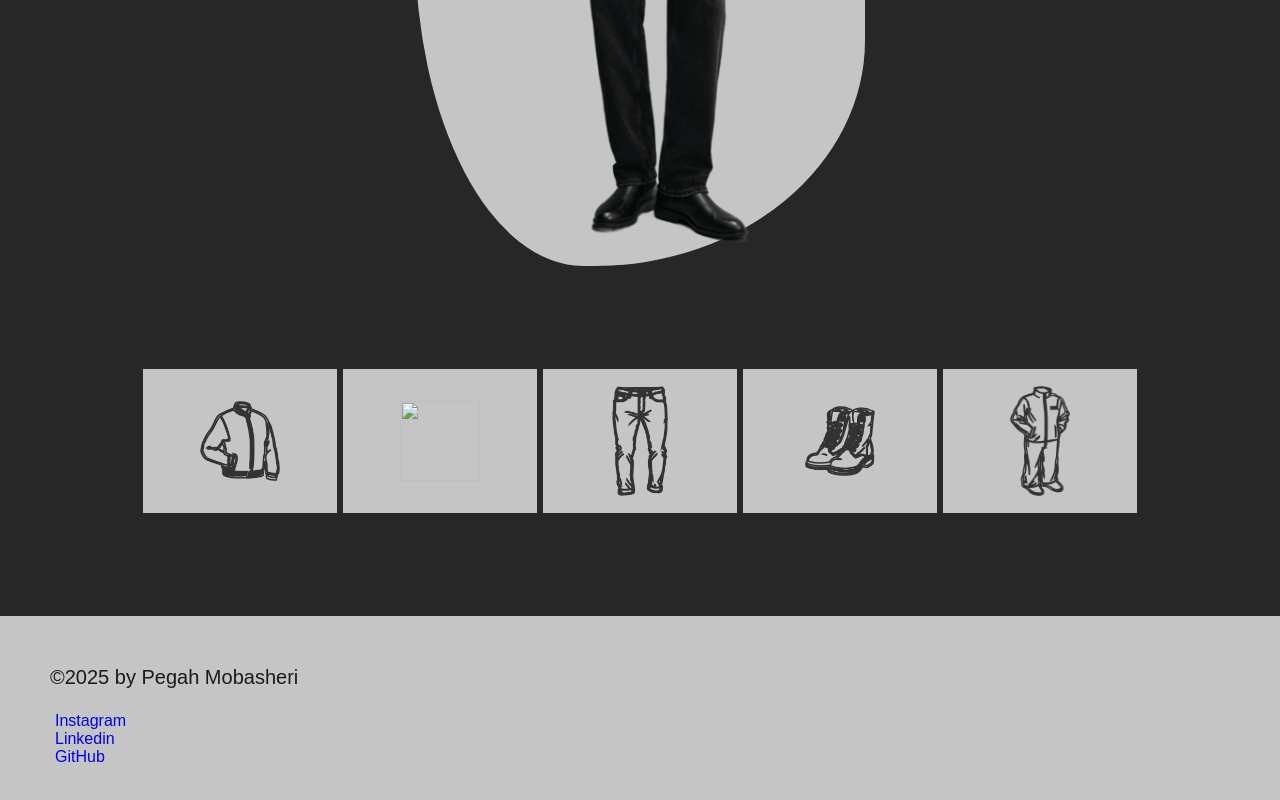
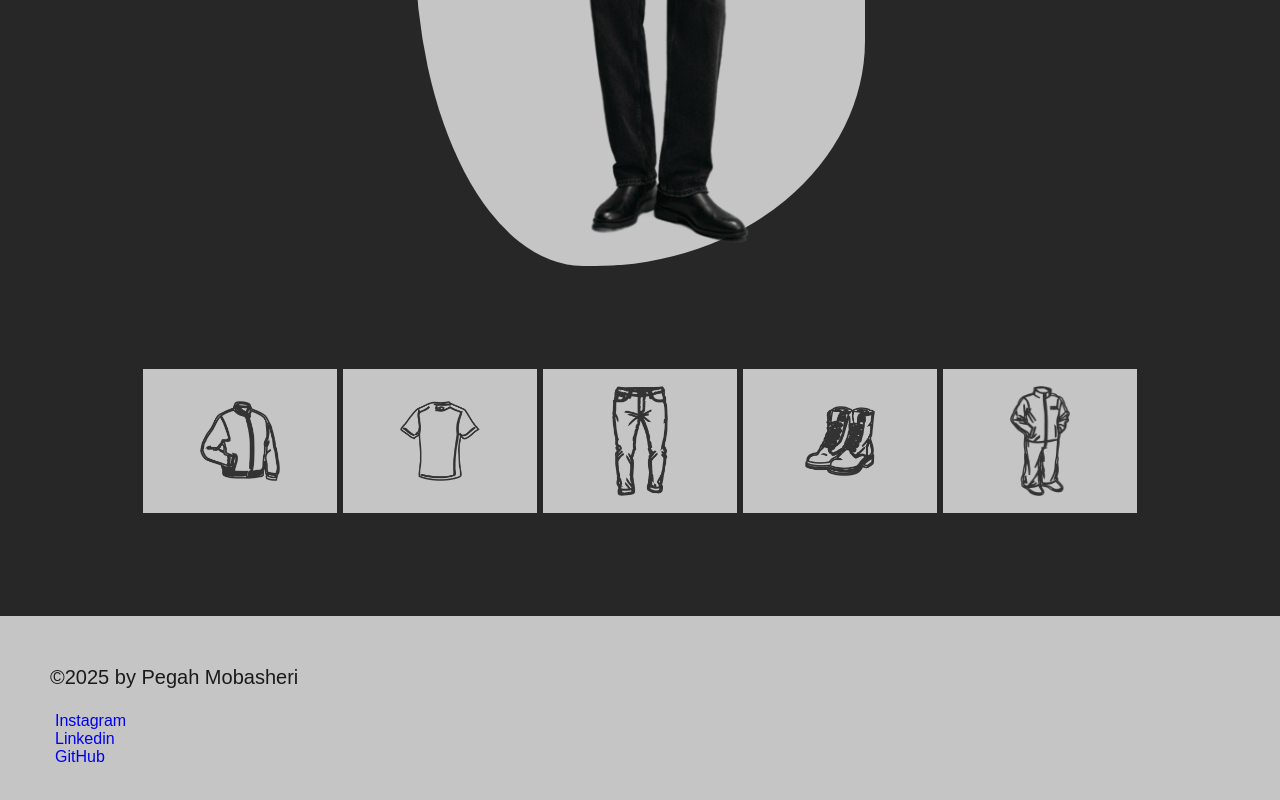
Before and after one commit to PegahMobasheri/my-first-project-zara, a plain HTML site: page index.html in a window 1280 px wide. Shown: the part 752-1552 px from the top of the page. Drawn offline with Linux system fonts and the light colour scheme.

Commit message:
Update index.html

```diff
--- a/index.html
+++ b/index.html
@@ -25,7 +25,7 @@
             <span class="txt">COMFORT SUIT JACKET: $ 129.00</span>
         </div>
         <div>
-            <img style="width: 80px; height: 80px;" src="images/pics/Vector (2).png" alt="">
+            <img style="width: 80px; height: 80px;" src="images/Vector (2).png" alt="">
             <span class="txt">OVERSIZED SHIRT: $ 49.90</span>
         </div>
         <div>
```
